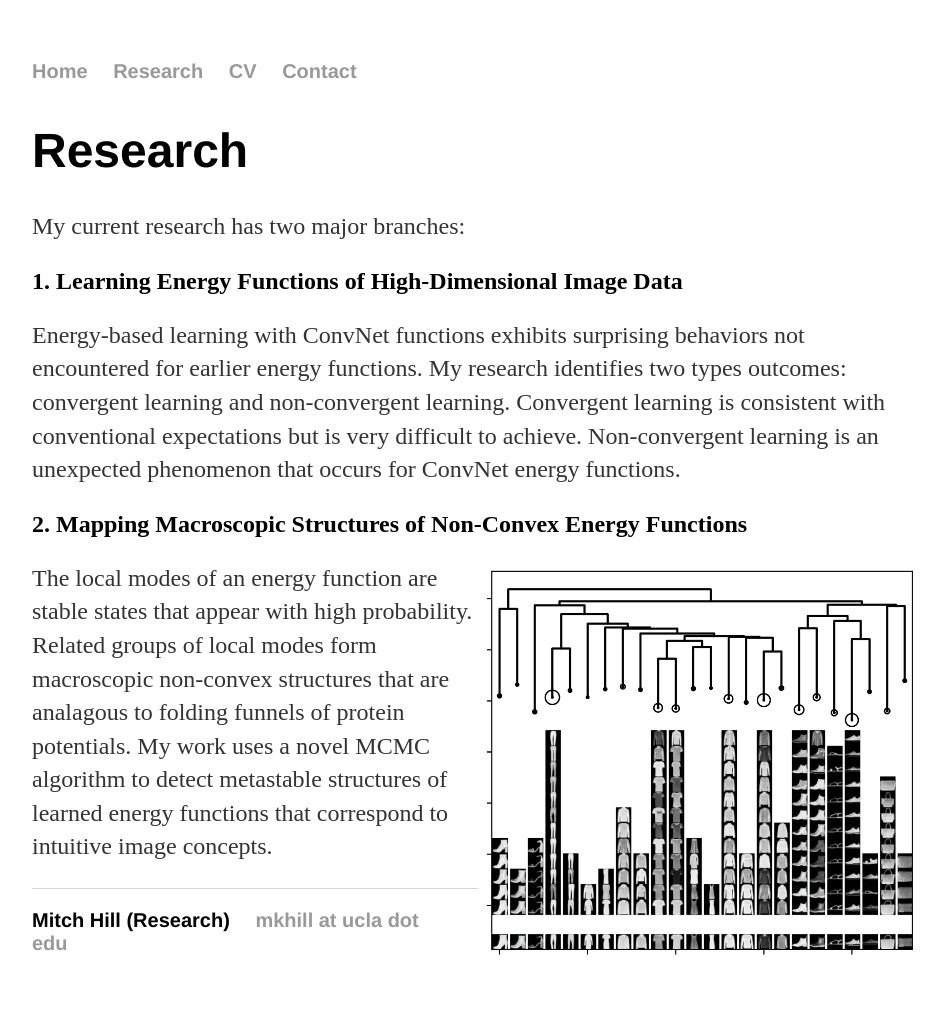
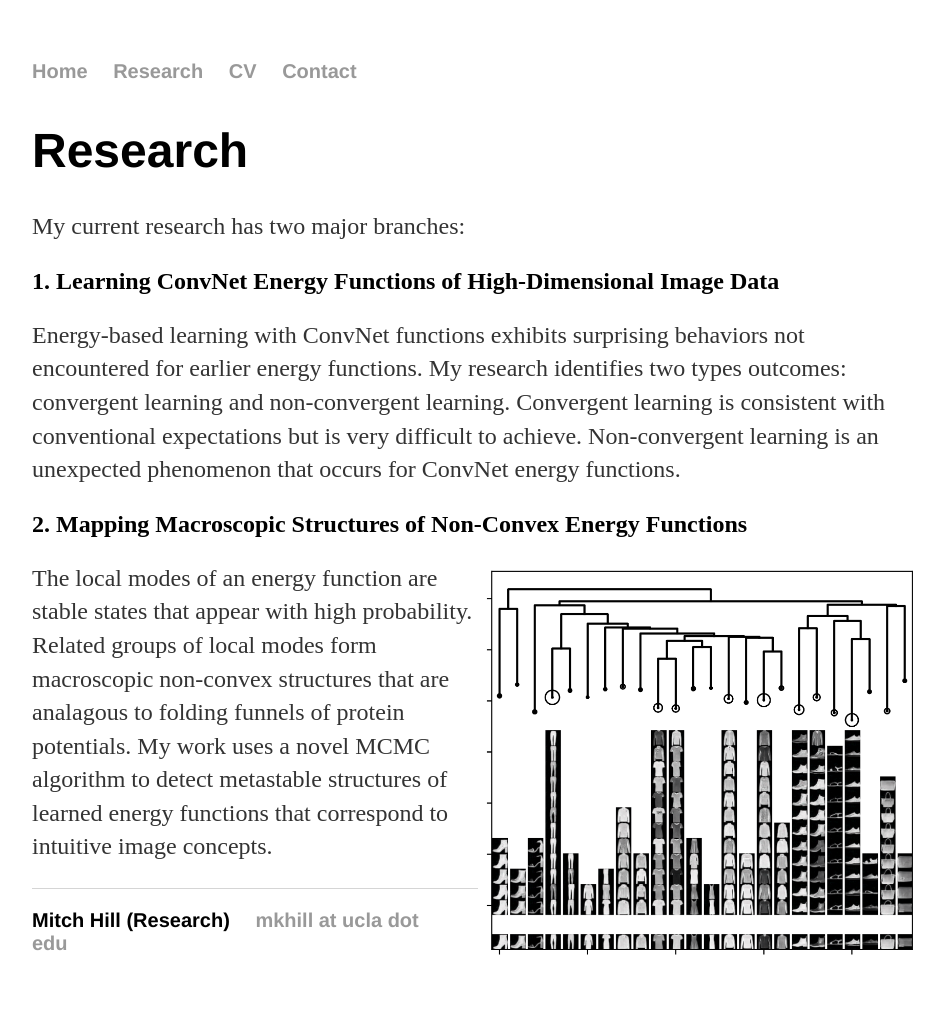
Before and after one commit to point0bar1/point0bar1.github.io, a Jekyll site: the page built from research/index.html, in a window 1280 px wide. Shown: the whole page, without its empty margins (160-1104 px from the left). Built offline with Jekyll 4.4.1, drawn with Linux system fonts in a browser that asks for light colours.

Commit message:
Update index.html

```diff
--- a/research/index.html
+++ b/research/index.html
@@ -8,7 +8,7 @@ title: Mitch Hill (Research)
   My current research has two major branches:
 </p>
 
-<h2>1. Learning Energy Functions of High-Dimensional Image Data</h2>
+<h2>1. Learning ConvNet Energy Functions of High-Dimensional Image Data</h2>
 
 <p>
   Energy-based learning with ConvNet functions exhibits surprising behaviors not encountered for earlier energy functions.
```
